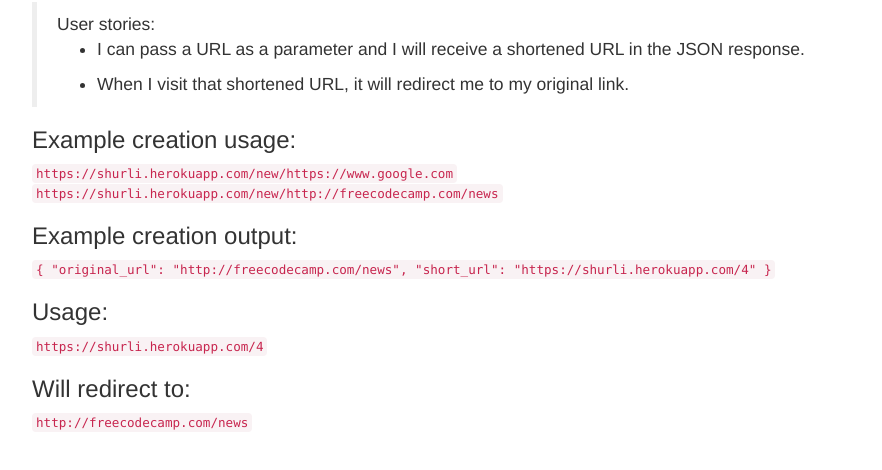
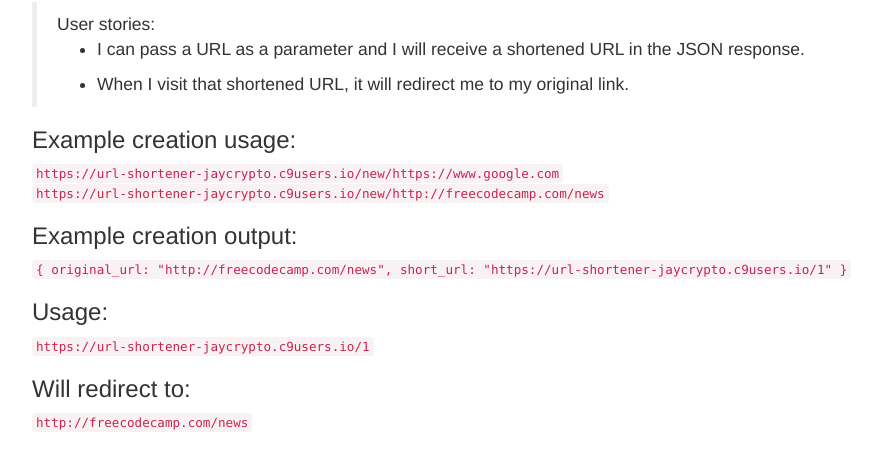
Before and after one commit to evgenii-eremeev/image_search_api, a website: page public/index.html in a window 1280 px wide. Shown: the part 68-538 px from the top of the page, without its empty margins (38-920 px from the left). Drawn offline with nearby package versions, Linux system fonts and the light colour scheme.

Commit message:
added my links

```diff
--- a/public/index.html
+++ b/public/index.html
@@ -18,18 +18,18 @@
       <ul><li>When I visit that shortened URL, it will redirect me to my original link.</ul>
     </blockquote>
     <h3>Example creation usage:</h3>
-    <code>https://shurli.herokuapp.com/new/https://www.google.com</code>
+    <code>https://url-shortener-jaycrypto.c9users.io/new/https://www.google.com</code>
     <br>
-    <code>https://shurli.herokuapp.com/new/http://freecodecamp.com/news</code>
+    <code>https://url-shortener-jaycrypto.c9users.io/new/http://freecodecamp.com/news</code>
     <h3>Example creation output:</h3>
     <code>
       {
-        "original_url": "http://freecodecamp.com/news",
-        "short_url": "https://shurli.herokuapp.com/4"
+        original_url: "http://freecodecamp.com/news",
+        short_url: "https://url-shortener-jaycrypto.c9users.io/1"
       }
     </code>
     <h3>Usage:</h3>
-    <code>https://shurli.herokuapp.com/4</code>
+    <code>https://url-shortener-jaycrypto.c9users.io/1</code>
     <h3>Will redirect to:</h3>
     <code>http://freecodecamp.com/news</code>
   </div>
```
